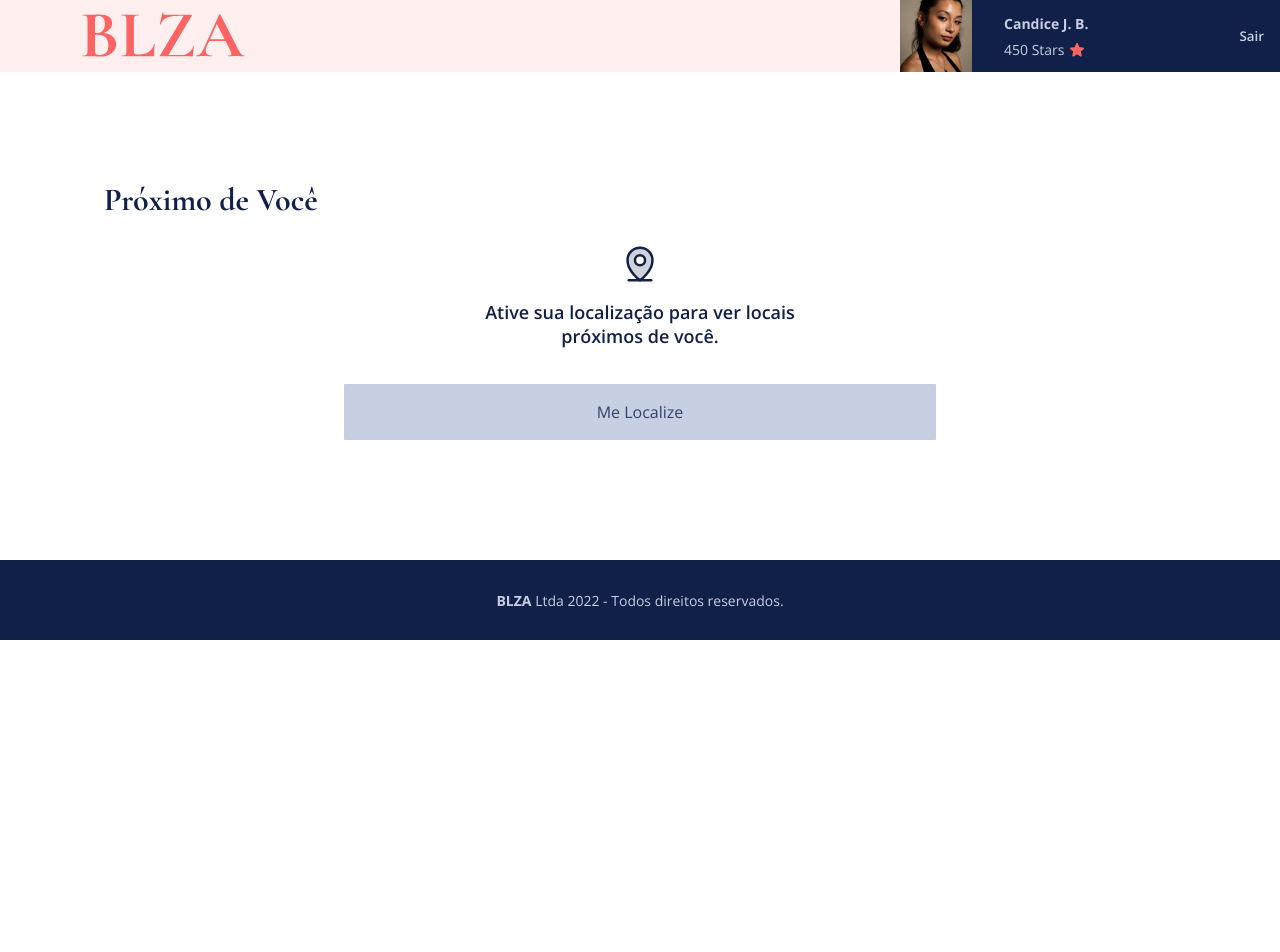
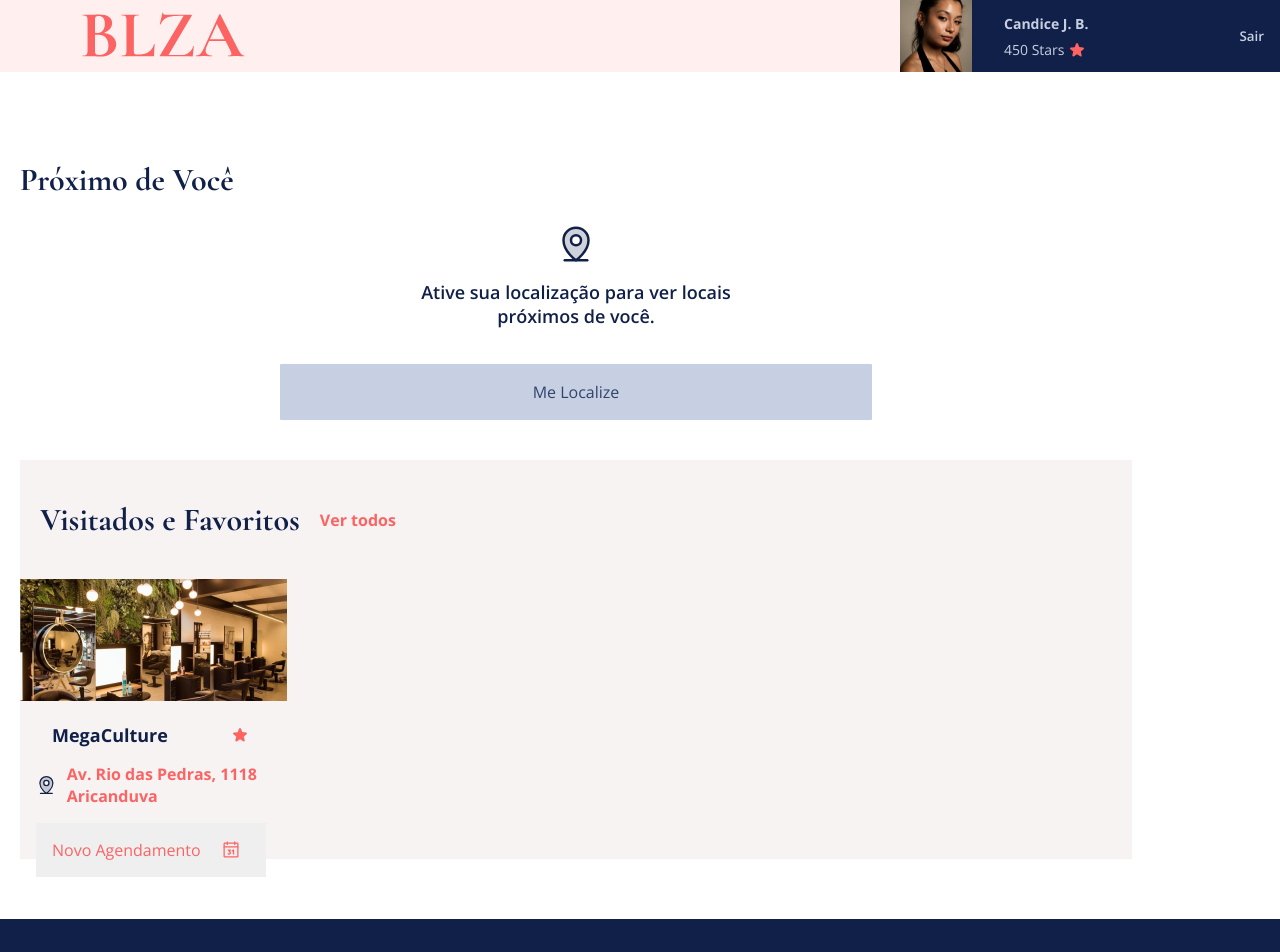
Before and after one commit to cbrognara/blza, a React (Create React App) app: page /logada in a window 1280 px wide. Shown: the top 952 px of the page. Before the commit the page ends 800 px from the top, so only its background shows below. Built offline with nearby package versions, Linux system fonts and the light colour scheme.

Commit message:
cardPlace

```diff
--- /dev/null
+++ b/src/components/CardPlace/CardPlace-styles.js
@@ -0,0 +1,61 @@
+import styled from 'styled-components'
+
+export const Container = styled.div`
+  width: 26rem;
+  height: 28rem;
+
+  .place-image {
+    width: 100%;
+    height: 12rem;
+  }
+
+  button {
+    color: var(--primary-light-500);
+    width: 23rem;
+    font-size: 1.6rem;
+    padding: 1.6rem;
+    margin: 0 1.6rem;
+    display: flex;
+    align-items: center;
+    gap: 2rem;
+    cursor: pointer;
+
+    &:hover {
+      background: var(--primary-light-300);
+    }
+  }
+`
+
+export const Title = styled.div`
+  display: flex;
+  align-items: center;
+  justify-content: space-around;
+  padding-top: 2rem;
+
+  h3 {
+    color: var(--secondary-500);
+    font-weight: 700;
+    font-size: 1.8rem;
+  }
+
+  svg {
+    color: var(--primary-light-500);
+  }
+`
+
+export const Location = styled.div`
+  display: flex;
+  align-items: center;
+  gap: 1rem;
+  margin: 1.6rem;
+
+  a {
+    color: var(--secondary-500);
+    font-weight: 400;
+    font-size: 1.4rem;
+  }
+
+  svg {
+    color: var(--secondary-500);
+  }
+`
--- /dev/null
+++ b/src/components/CardPlace/CardPlace.jsx
@@ -0,0 +1,25 @@
+import React from 'react'
+
+import { Container, Location, Title } from './CardPlace-styles'
+
+import { MapPinLine, Star, Calendar } from 'phosphor-react'
+
+export default function CardPlace({ placeImage, localName, locate }) {
+  return (
+    <Container>
+      <img src={placeImage} alt="foto do local indicado" />
+      <Title>
+        <h3>{localName}</h3>
+        <Star weight="fill" size="1.6rem" />
+      </Title>
+      <Location>
+        <MapPinLine weight="duotone" size="3rem" />
+        <a href="/">{locate}</a>
+      </Location>
+      <button>
+        Novo Agendamento
+        <Calendar size="2rem" />
+      </button>
+    </Container>
+  )
+}
--- a/src/routes/AreaLogada/AreaLogada-styles.js
+++ b/src/routes/AreaLogada/AreaLogada-styles.js
@@ -3,6 +3,24 @@ import styled from 'styled-components'
 export const ContainerSections = styled.div`
   max-width: 1152px;
   position: relative;
-  margin: 0 auto;
-  padding: 8rem 4rem;
+  margin: 4rem 0;
+  padding: 2rem 2rem;
 `
+export const FavoriteSection = styled.div`
+  background: var(--primary-light-100);
+
+  .title {
+    display: flex;
+    align-items: center;
+  }
+  h1 {
+    font-size: 3.2rem;
+    padding: 4rem 2rem;
+  }
+
+  a {
+    font-size: 1.6rem;
+    font-weight: 700;
+    color: var(--primary-light-500);
+  }
+`
--- a/src/routes/AreaLogada/AreaLogada.jsx
+++ b/src/routes/AreaLogada/AreaLogada.jsx
@@ -1,8 +1,21 @@
 import React from 'react'
+import CardPlace from '../../components/CardPlace/CardPlace'
 import Footer from '../../components/Footer/Footer'
 import { Header } from '../../components/Header/Header'
 import { Locate } from '../../components/Locate/Locate'
-import { ContainerSections } from './AreaLogada-styles'
+import { ContainerSections, FavoriteSection } from './AreaLogada-styles'
+
+import PlaceImage from '../../assets/images/place-image.png'
+
+// const listCards = []
+
+// {listCards.map((card) => {
+//   <CardPlace
+//   placeImage={PlaceImage}
+//   localName="MegaCulture"
+//   locate="Av. Rio das Pedras, 1118 Aricanduva"
+// />
+//  })}
 
 export function AreaLogada() {
   return (
@@ -10,6 +23,17 @@ export function AreaLogada() {
       <Header />
       <ContainerSections>
         <Locate />
+        <FavoriteSection>
+          <div className="title">
+            <h1>Visitados e Favoritos</h1>
+            <a href="/">Ver todos</a>
+          </div>
+          <CardPlace
+            placeImage={PlaceImage}
+            localName="MegaCulture"
+            locate="Av. Rio das Pedras, 1118 Aricanduva"
+          />
+        </FavoriteSection>
       </ContainerSections>
       <Footer />
     </>
```
Also changed, not shown: src/assets/images/place-image.png (added).
